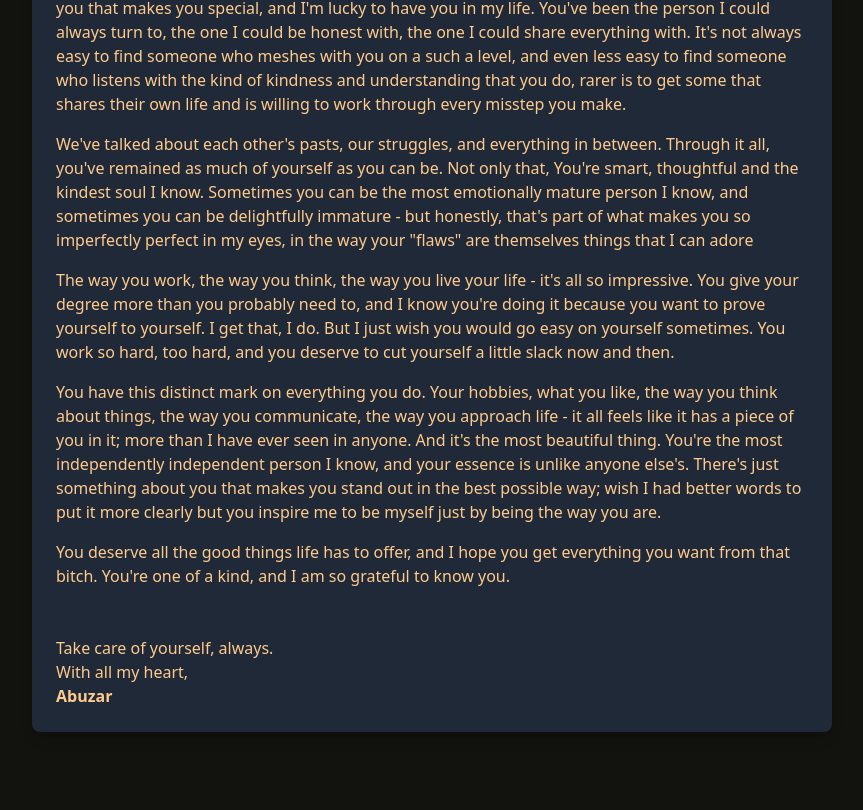
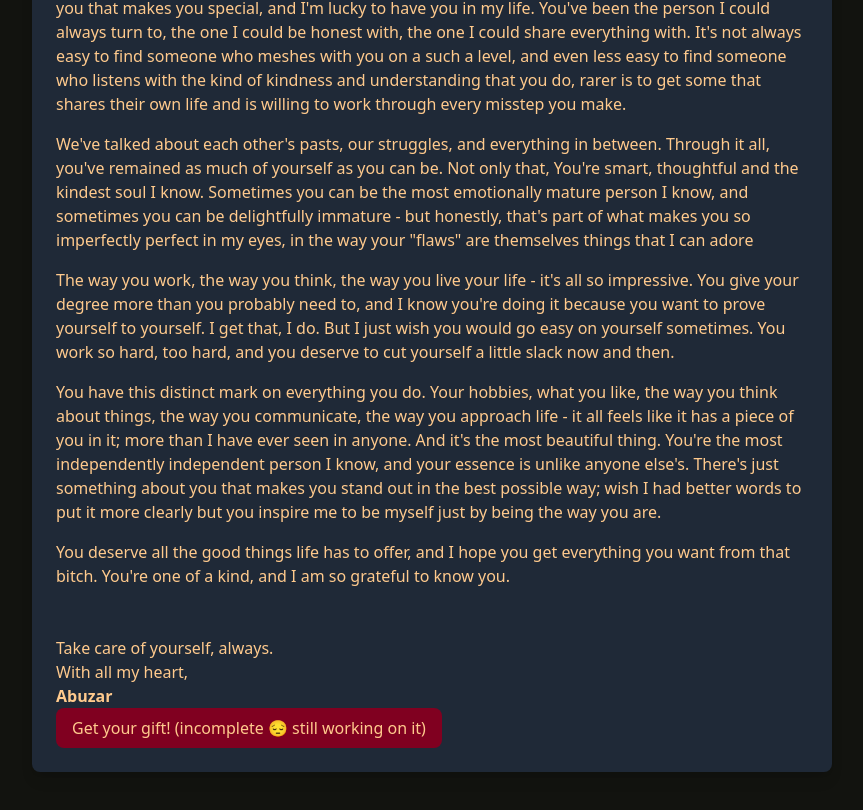
Before and after one commit to abubow/festival-film-recommendation, a Next.js app: page /about-you in a window 1280 px wide. Shown: the part 228-1038 px from the top of the page, without its empty margins (208-1071 px from the left). Before the commit the page ends 1000 px from the top, so only its background shows below. Built offline with nearby package versions, Linux system fonts and the light colour scheme.

Commit message:
fixed links and components

```diff
--- a/app/about-you/page.jsx
+++ b/app/about-you/page.jsx
@@ -1,5 +1,4 @@
-"use client";
-
+import Link from "next/link";
 export default function Home() {
   return (
     <main className="flex items-start justify-center flex-col max-w-[50rem] m-auto text-floral_white-400 my-10 p-6 bg-gray-800 rounded-lg shadow-lg">
@@ -56,6 +55,13 @@ export default function Home() {
       <p className="mt-8 text-right">Take care of yourself, always.</p>
       <p className="text-right">With all my heart,</p>
       <p className="text-right font-bold">Abuzar</p>
+      <Link
+        href="/about-you"
+        color="burgundy"
+        className="bg-burgundy-500 hover:bg-burgundy-600 text-floral_white-400 transition duration-300 ease-in-out py-2 px-4 rounded-lg"
+      >
+        Get your gift! (incomplete 😔 still working on it)
+      </Link>
     </main>
   );
 }
```
